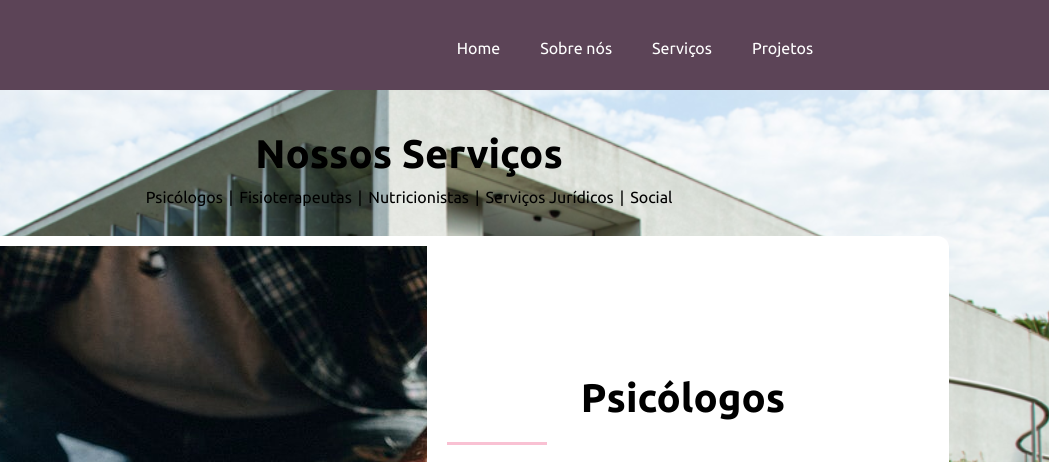
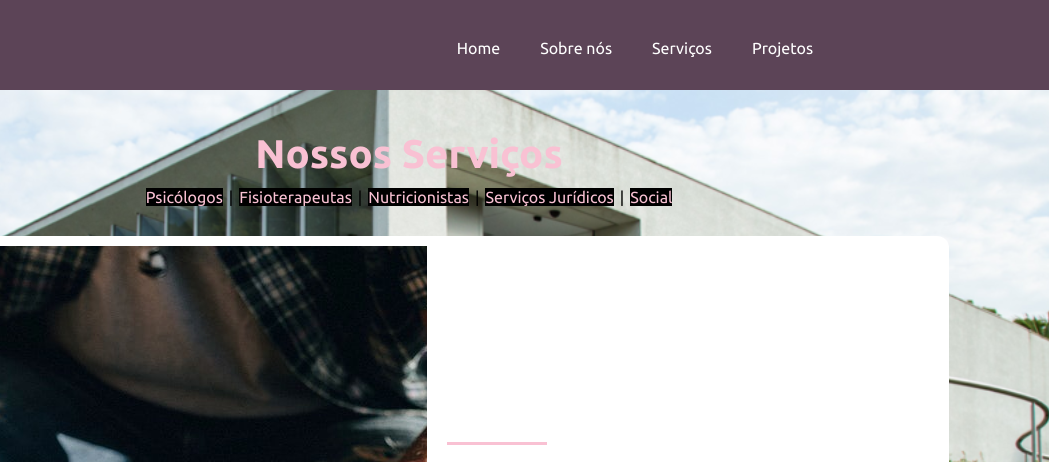
Before and after one commit to Caio099113g/instituto-, a plain HTML site: page INSTITUTO BIGODE/servicos.html in a window 1280 px wide. Shown: the top 462 px of the page, 231-1280 px from the left. Drawn offline with Linux system fonts and the light colour scheme; files that its build step writes are made by us from their sources; a web font is replaced by a local one.

Commit message:
Entrega 1
...

```diff
--- a/INSTITUTO BIGODE/styles.css/projetos.css
+++ b/INSTITUTO BIGODE/styles.css/projetos.css
@@ -70,6 +70,7 @@ h1{
     font-size: 2.5rem;
     line-height: 48px;
     line-height: 3rem;
+    color: #f9c1d3;
 }
 
 body {
@@ -92,7 +93,9 @@ body {
     font-family: 'Ubuntu', sans-serif;
     font-size: 20px;
     text-align: center;
-    color: rgb(0, 0, 0);
+    color: #f9c1d3;
+    background-color: black;
+
     margin-top: 25px;
 }
 
--- a/INSTITUTO BIGODE/styles.css/servico.css
+++ b/INSTITUTO BIGODE/styles.css/servico.css
@@ -34,7 +34,9 @@ header h1{
     font-size: 2.5rem;
     line-height: 48px;
     line-height: 3rem;
+    color: #f9c1d3;
 }
+
 
 header ul{
     display: flex;
@@ -48,8 +50,9 @@ header ul li{
 }
 
 header a{
-    color:rgb(0, 0, 0) ;
+    color:#f9c1d3;
     text-decoration: none;
+    background-color: black;
 }
 
 header a:hover{
--- a/INSTITUTO BIGODE/styles.css/sobrenos.css
+++ b/INSTITUTO BIGODE/styles.css/sobrenos.css
@@ -22,6 +22,7 @@ h1{
     font-size: 2.5rem;
     line-height: 48px;
     line-height: 3rem;
+    color: #f9c1d3;
 }
 
 /*NAVBAR*/
--- a/INSTITUTO BIGODE/styles.css/style.css
+++ b/INSTITUTO BIGODE/styles.css/style.css
@@ -9,7 +9,8 @@
 
 h1 {
     font-size: 32px;
-    color: rgb(0, 0, 0);
+    color:
+    rgb(255, 255, 255);
 }
 
 h2 {
```
